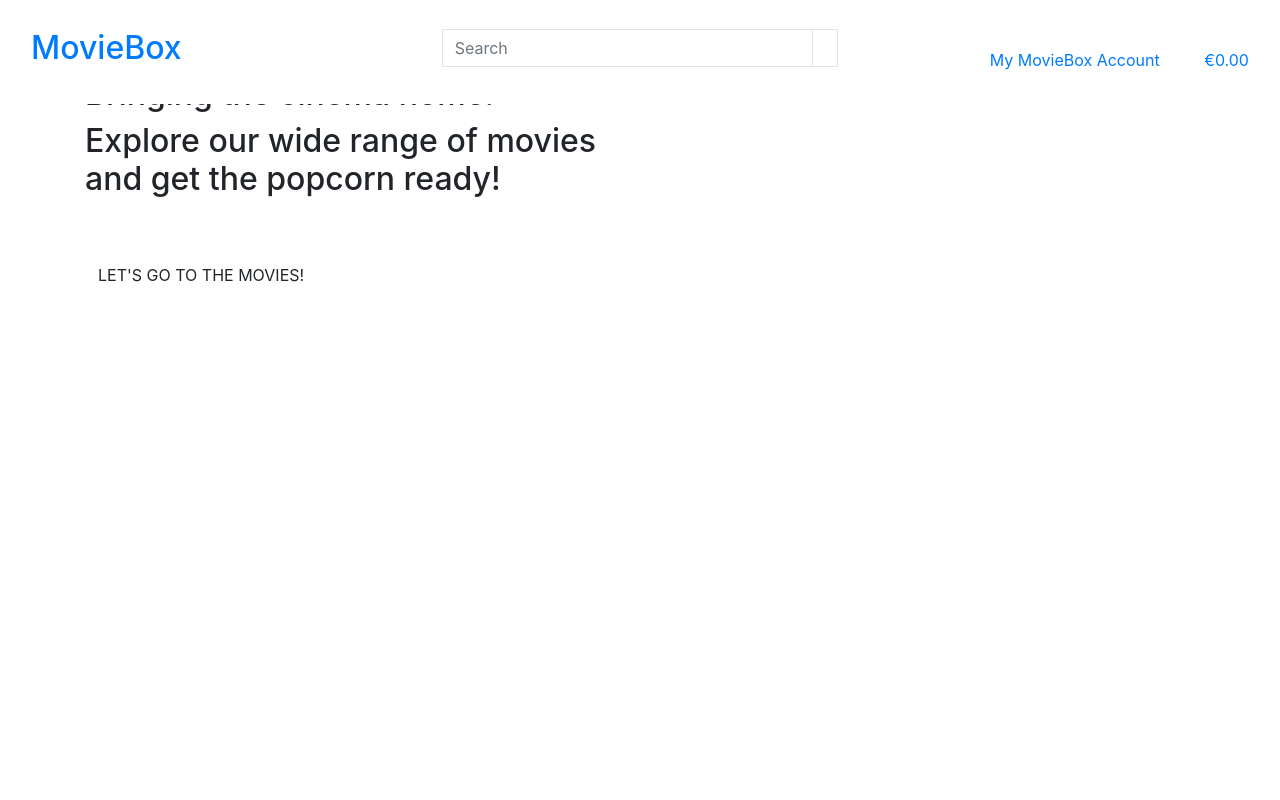
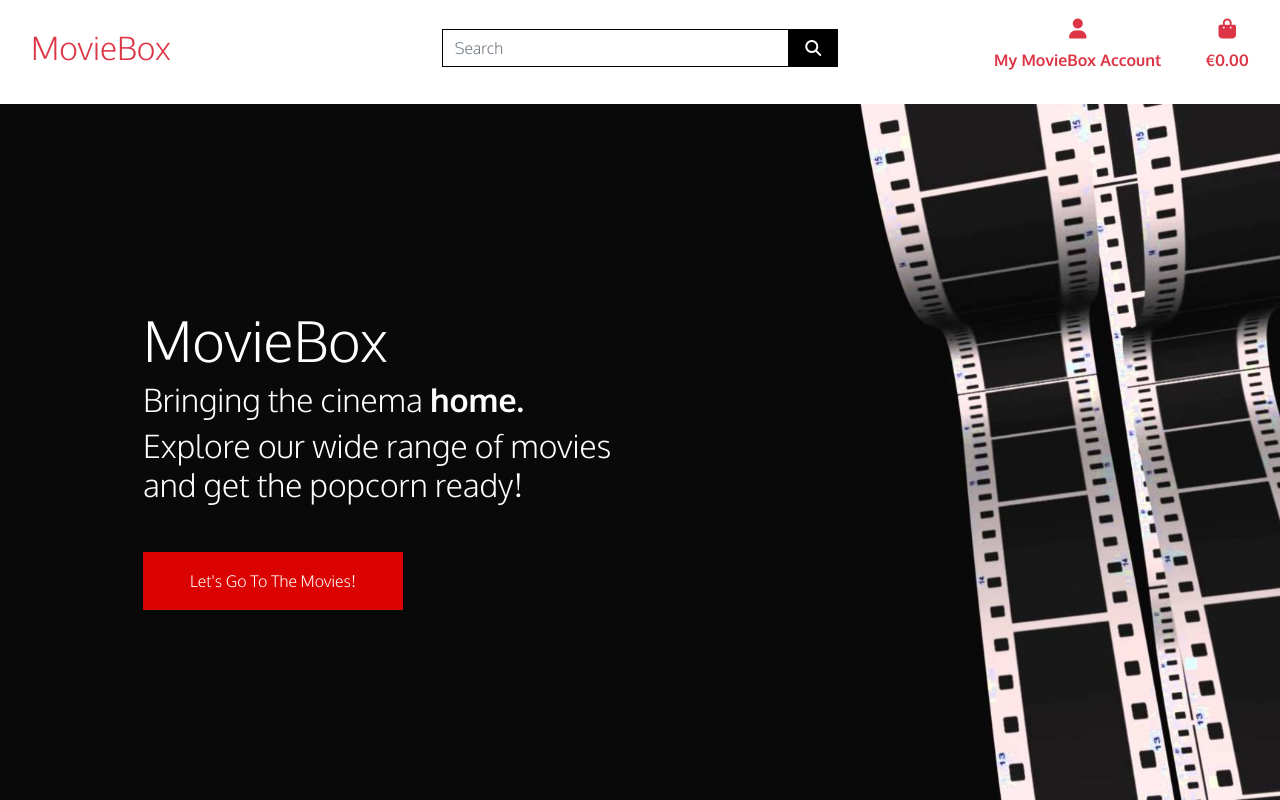
Before and after one commit to Damhanlk/milestone-4, a Django app: page / in a window 1280 px wide. Run offline with Django 4.2, Linux system fonts and the light colour scheme; some libraries are stand-ins or nearby versions.

Commit message:
update homepage with initial CSS styling and link google fonts

```diff
--- a/home/templates/home/index.html
+++ b/home/templates/home/index.html
@@ -13,12 +13,12 @@
 <div class="container h-100">
     <div class="row h-100">
         <div class="col-7 col-md-6 my-auto">
-            <h1 class="display-4 logo-font text-black">MovieBox</h1>
-            <h2 class="blurb-text">Bringing the cinema home.</h2>
-            <h2 class="blurb-text">Explore our wide range of movies and get the popcorn ready!</h2>
+            <h1 class="display-4 text-white">Movie<strong>Box</strong></h1>
+            <h2 class="blurb-text text-white">Bringing the cinema <strong>home.</strong></h2>
+            <h2 class="blurb-text text-white">Explore our wide range of movies and get the popcorn ready!</h2>
             <div class="my-5">
                 <h4>
-                    <a href="" class="shop-now-button btn btn-large rounded-0 text-uppercase py-3">Let's Go To The Movies!</a>
+                    <a href="" class="shop-now-button btn btn-large rounded-0 py-3">Let's Go To The Movies!</a>
                 </h4>
             </div>
         </div>
--- a/milestone_4/settings.py
+++ b/milestone_4/settings.py
@@ -145,6 +145,10 @@ USE_TZ = True
 # https://docs.djangoproject.com/en/4.0/howto/static-files/
 
 STATIC_URL = 'static/'
+STATICFILES_DIRS = (os.path.join(BASE_DIR, 'static'),)
+
+MEDIA_URL ='/media/'
+MEDIA_ROOT = os.path.join(BASE_DIR, 'media')
 
 # Default primary key field type
 # https://docs.djangoproject.com/en/4.0/ref/settings/#default-auto-field
--- a/milestone_4/urls.py
+++ b/milestone_4/urls.py
@@ -15,9 +15,11 @@ Including another URLconf
 """
 from django.contrib import admin
 from django.urls import path, include
+from django.conf import settings
+from django.conf.urls.static import static
 
 urlpatterns = [
     path('admin/', admin.site.urls),
     path('accounts/', include('allauth.urls')),
     path('', include('home.urls')),
-]
+] + static(settings.MEDIA_URL, document_root=settings.MEDIA_ROOT)
--- /dev/null
+++ b/static/css/base.css
@@ -0,0 +1,85 @@
+@import url('https://fonts.googleapis.com/css2?family=Oxygen:wght@300;700&display=swap');
+
+html {
+    height: 100%;
+}
+
+body {
+    background: url('/media/moviebox-bg.jpeg') no-repeat center center fixed;
+    background-size: cover;
+    height: calc(100vh - 164px);
+    font-family: 'Oxygen', sans-serif;
+    font-weight: 700;
+}
+
+/* Initial CSS styling taken from Boutique Ado mini project */
+
+/* from Bulma */
+.icon {
+    align-items: center;
+    display: inline-flex;
+    justify-content: center;
+    height: 1.5rem;
+    width: 1.5rem;
+}
+
+.logo-font {
+    text-transform: uppercase;
+}
+
+.main-logo-link {
+    width: fit-content;
+}
+
+.shop-now-button {
+    background: rgb(219, 2, 2);
+    color: white;
+    min-width: 260px;
+}
+
+.btn-black {
+    background: black;
+    color: white;
+}
+
+.shop-now-button:hover,
+.shop-now-button:active,
+.shop-now-button:focus,
+.btn-black:hover,
+.btn-black:active,
+.btn-black:focus {
+    background: #222;
+    color: white;
+}
+
+.text-black {
+    color: #000 !important;
+}
+
+.border-black {
+    border: 1px solid black !important;
+}
+
+/* -------------------------------- Media Queries */
+
+/* Slightly larger container on xl screens */
+@media (min-width: 1200px) {
+  .container {
+    max-width: 80%;
+  }
+}
+
+/* fixed top navbar only on medium and up */
+@media (min-width: 992px) {
+    .fixed-top-desktop-only {
+        position: fixed;
+        top: 0;
+        right: 0;
+        left: 0;
+        z-index: 1030;
+    }
+
+    .header-container {
+        padding-top: 164px;
+    }
+}
--- a/templates/base.html
+++ b/templates/base.html
@@ -14,7 +14,11 @@
     {% endblock %}
 
     {% block corecss %}
-        <link rel="stylesheet" href="https://stackpath.bootstrapcdn.com/bootstrap/4.4.1/css/bootstrap.min.css" integrity="sha384-Vkoo8x4CGsO3+Hhxv8T/Q5PaXtkKtu6ug5TOeNV6gBiFeWPGFN9MuhOf23Q9Ifjh" crossorigin="anonymous">
+    <link rel="stylesheet" href="https://stackpath.bootstrapcdn.com/bootstrap/4.4.1/css/bootstrap.min.css" integrity="sha384-Vkoo8x4CGsO3+Hhxv8T/Q5PaXtkKtu6ug5TOeNV6gBiFeWPGFN9MuhOf23Q9Ifjh" crossorigin="anonymous">
+    <link rel="preconnect" href="https://fonts.googleapis.com">
+    <link rel="preconnect" href="https://fonts.gstatic.com" crossorigin>
+    <link href="https://fonts.googleapis.com/css2?family=Oxygen:wght@300;700&display=swap" rel="stylesheet">
+    <link rel="stylesheet" href="{% static 'css/base.css' %}">
     {% endblock %}
 
     {% block extra_css %}
@@ -27,6 +31,10 @@
     {% endblock %}
 
     {% block extra_js %}
+        <script src="https://kit.fontawesome.com/e9c73d7092.js" crossorigin="anonymous"></script>
+        <script src="https://code.jquery.com/jquery-3.4.1.slim.min.js" integrity="sha384-J6qa4849blE2+poT4WnyKhv5vZF5SrPo0iEjwBvKU7imGFAV0wwj1yYfoRSJoZ+n" crossorigin="anonymous"></script>
+        <script src="https://cdn.jsdelivr.net/npm/popper.js@1.16.0/dist/umd/popper.min.js" integrity="sha384-Q6E9RHvbIyZFJoft+2mJbHaEWldlvI9IOYy5n3zV9zzTtmI3UksdQRVvoxMfooAo" crossorigin="anonymous"></script>
+        <script src="https://stackpath.bootstrapcdn.com/bootstrap/4.4.1/js/bootstrap.min.js" integrity="sha384-wfSDF2E50Y2D1uUdj0O3uMBJnjuUD4Ih7YwaYd1iqfktj0Uod8GCExl3Og8ifwB6" crossorigin="anonymous"></script>
     {% endblock %}
 
     <title>MovieBox {% block extra_title %}{% endblock %}</title>
@@ -36,7 +44,7 @@
       <div id="topnav" class="row bg-white pt-lg-2 d-none d-lg-flex">
           <div class="col-12 col-lg-4 my-auto py-1 py-lg-0 text-center text-lg-left">
               <a href="{% url 'home' %}" class="nav-link logo-main">
-                  <h2 class="navbar-text my-0 logo-main-text">MovieBox</h2>
+                  <h2 class="navbar-text my-0 text-danger logo-main-text">MovieBox</h2>
               </a>
           </div>
           <!-- Form taken from Boutique Ado Mini Project -->
@@ -60,8 +68,8 @@
                   <li class="list-inline-item dropdown">
                       <a class="text-black nav-link" href="#" id="user-options" data-toggle="dropdown" aria-haspopup="true" aria-expanded="false">
                           <div class="text-center">
-                              <div><i class="fas fa-user fa-lg navbar-text"></i></div>
-                              <p class="my-0 navbar-text">My MovieBox Account</p>
+                              <div><i class="fas fa-user fa-lg text-danger navbar-text"></i></div>
+                              <p class="my-0 text-danger navbar-text">My MovieBox Account</p>
                           </div>
                       </a>
                       <div class="dropdown-menu border-0" aria-labelledby="user-options">
@@ -80,8 +88,8 @@
                   <li class="list-inline-item">
                       <a class="{% if grand_total %}text-info font-weight-bold{% else %}text-black{% endif %} nav-link" href="">
                           <div class="text-center">
-                              <div><i class=" navbar-text fas fa-shopping-bag fa-lg"></i></div>
-                              <p class="my-0 navbar-text">
+                              <div><i class=" navbar-text text-danger fas fa-shopping-bag fa-lg"></i></div>
+                              <p class="my-0 text-danger navbar-text">
                                   {% if grand_total %}
                                       €{{ grand_total|floatformat:2 }}
                                   {% else %}
```
Also changed, not shown: media/moviebox background image6.jpeg (added), media/moviebox-bg.jpeg (added).
